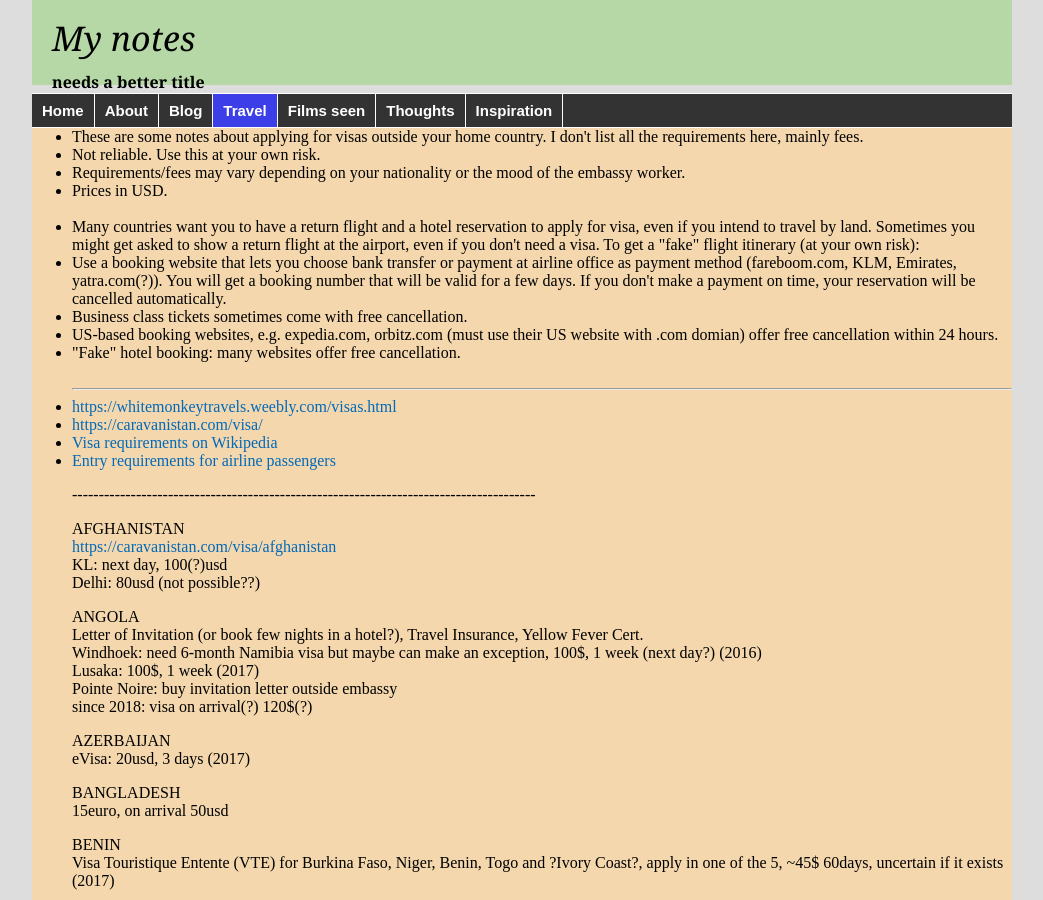
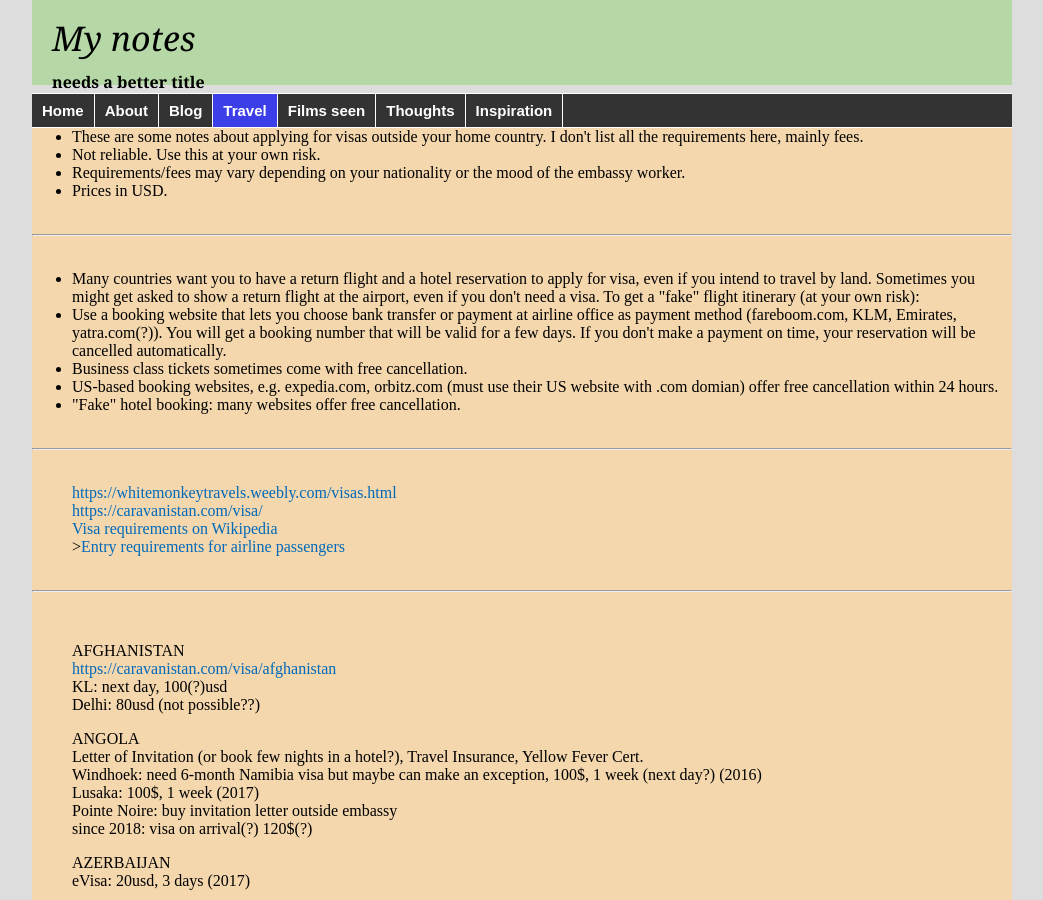
Before and after one commit to witbag/witbag.github.io, a Jekyll site: the page built from travel/visas.html, in a window 1280 px wide and 900 px high. Shown: the whole window, without its empty margins (118-1161 px from the left). Built offline with Jekyll 4.4.1, drawn with Linux system fonts in a browser that asks for light colours.

Commit message:
Update visas.html

```diff
--- a/travel/visas.html
+++ b/travel/visas.html
@@ -11,19 +11,23 @@ title: Travel advice
 <li>Requirements/fees may vary depending on your nationality or the mood of the embassy worker.
 <li>Prices in USD.<br>
 <br>
+</ul> <hr> <ul>
+<br>
 <li>Many countries want you to have a return flight and a hotel reservation to apply for visa, even if you intend to travel by land. Sometimes you might get asked to show a return flight at the airport, even if you don't need a visa. To get a "fake" flight itinerary (at your own risk):
 <li>Use a booking website that lets you choose bank transfer or payment at airline office as payment method (fareboom.com, KLM, Emirates, yatra.com(?)). You will get a booking number that will be valid for a few days. If you don't make a payment on time, your reservation will be cancelled automatically.
 <li>Business class tickets sometimes come with free cancellation.
 <li>US-based booking websites, e.g. expedia.com, orbitz.com (must use their US website with .com domian) offer free cancellation within 24 hours.
 <li>"Fake" hotel booking: many websites offer free cancellation.<br>
 <br>
-<hr>
-<li><a href="https://whitemonkeytravels.weebly.com/visas.html" target=_blank>https://whitemonkeytravels.weebly.com/visas.html</a>
-<li><a href="https://caravanistan.com/visa/" target=_blank>https://caravanistan.com/visa/</a>
-<li><a href="https://en.wikipedia.org/wiki/Template:Visa_requirements" target=_blank>Visa requirements on Wikipedia</a>
-<li><a href="https://www.koreanair.com/global/en/traveling/airport-check-in/visas-passports-immigration-regulation0/timaticweb/" target=_blank>Entry requirements for airline passengers</a><br>
-
-<p>---------------------------------------------------------------------------------------</p>
+</ul> <hr> <ul>
+<br>
+<a href="https://whitemonkeytravels.weebly.com/visas.html" target=_blank>https://whitemonkeytravels.weebly.com/visas.html</a><br>
+<a href="https://caravanistan.com/visa/" target=_blank>https://caravanistan.com/visa/</a><br>
+<a href="https://en.wikipedia.org/wiki/Template:Visa_requirements" target=_blank>Visa requirements on Wikipedia</a><br>
+><a href="https://www.koreanair.com/global/en/traveling/airport-check-in/visas-passports-immigration-regulation0/timaticweb/" target=_blank>Entry requirements for airline passengers</a><br>
+<br>
+</ul> <hr> <ul>
+<br>
 <p>AFGHANISTAN<br /><a href="https://caravanistan.com/visa/afghanistan" target=_blank>https://caravanistan.com/visa/afghanistan</a><br />KL: next day, 100(?)usd<br />Delhi: 80usd (not possible??)</p>
 <p>ANGOLA<br />Letter of Invitation (or book few nights in a hotel?), Travel Insurance, Yellow Fever Cert.<br />Windhoek: need 6-month Namibia visa but maybe can make an exception, 100$, 1 week (next day?) (2016)<br />Lusaka: 100$, 1 week (2017)<br />Pointe Noire: buy invitation letter outside embassy<br />since 2018: visa on arrival(?) 120$(?)</p>
 <p>AZERBAIJAN<br />eVisa: 20usd, 3 days (2017)</p>
```
